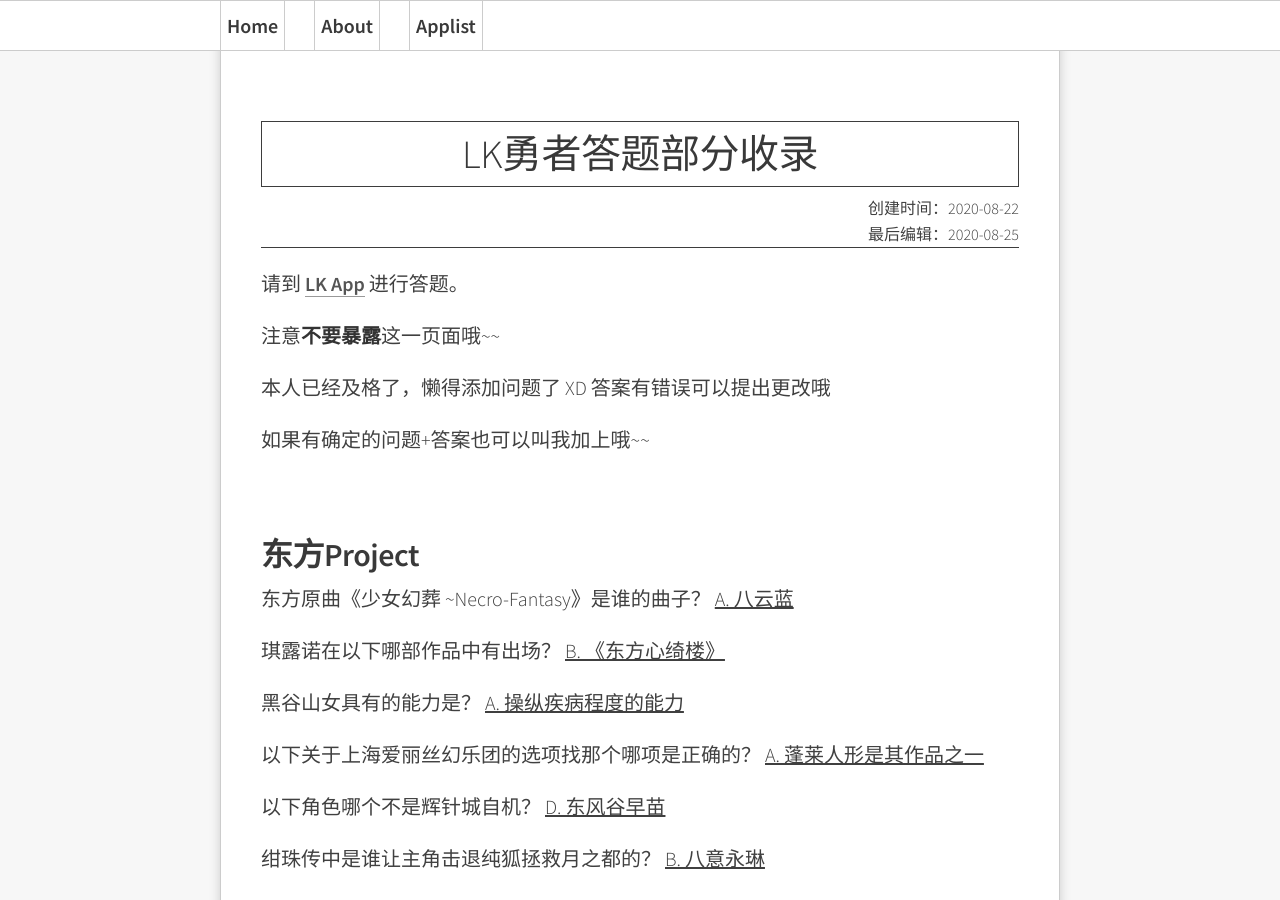
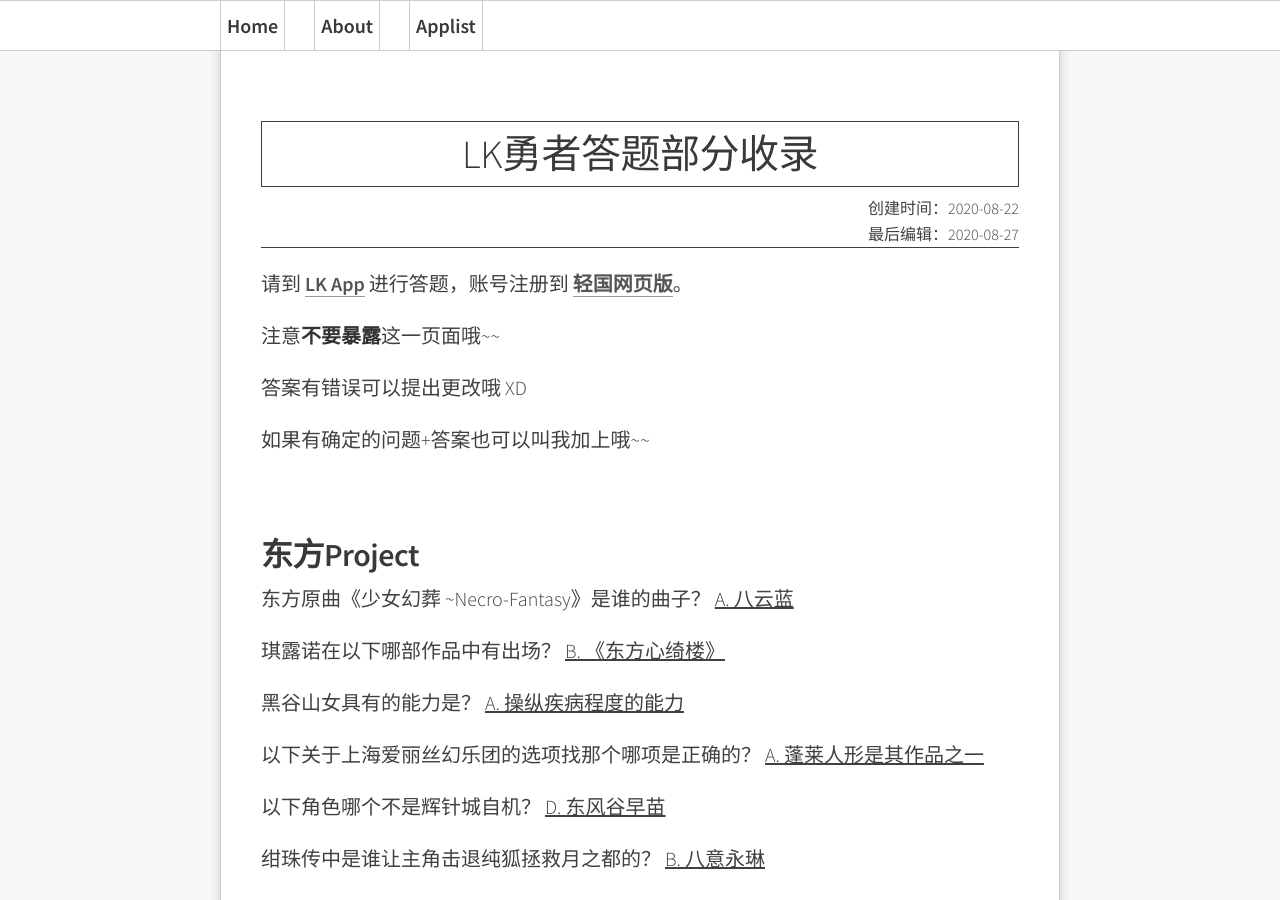
Before and after one commit to Melody-of-Oblivion/Melody-of-Oblivion.github.io, a Jekyll site: the page built from _posts/2020-08-22-LKanswers.md, in a window 1280 px wide and 900 px high. Built offline with Jekyll 4.4.1, drawn with Linux system fonts in a browser that asks for light colours.

Commit message:
Update 2020-08-22-LKanswers.md

```diff
--- a/_posts/2020-08-22-LKanswers.md
+++ b/_posts/2020-08-22-LKanswers.md
@@ -1,13 +1,13 @@
 ---
 title: LK勇者答题部分收录
-editdate: 2020-08-25
+editdate: 2020-08-27
 ---
 
-请到 [LK App](https://www.lightnovel.us/mobile/) 进行答题。
+请到 [LK App](https://www.lightnovel.us/mobile/) 进行答题，账号注册到 [轻国网页版](https://www.lightnovel.us/)。
 
 注意**不要暴露**这一页面哦~~
 
-本人已经及格了，懒得添加问题了 XD 答案有错误可以提出更改哦
+答案有错误可以提出更改哦 XD
 
 如果有确定的问题+答案也可以叫我加上哦~~
 
```
